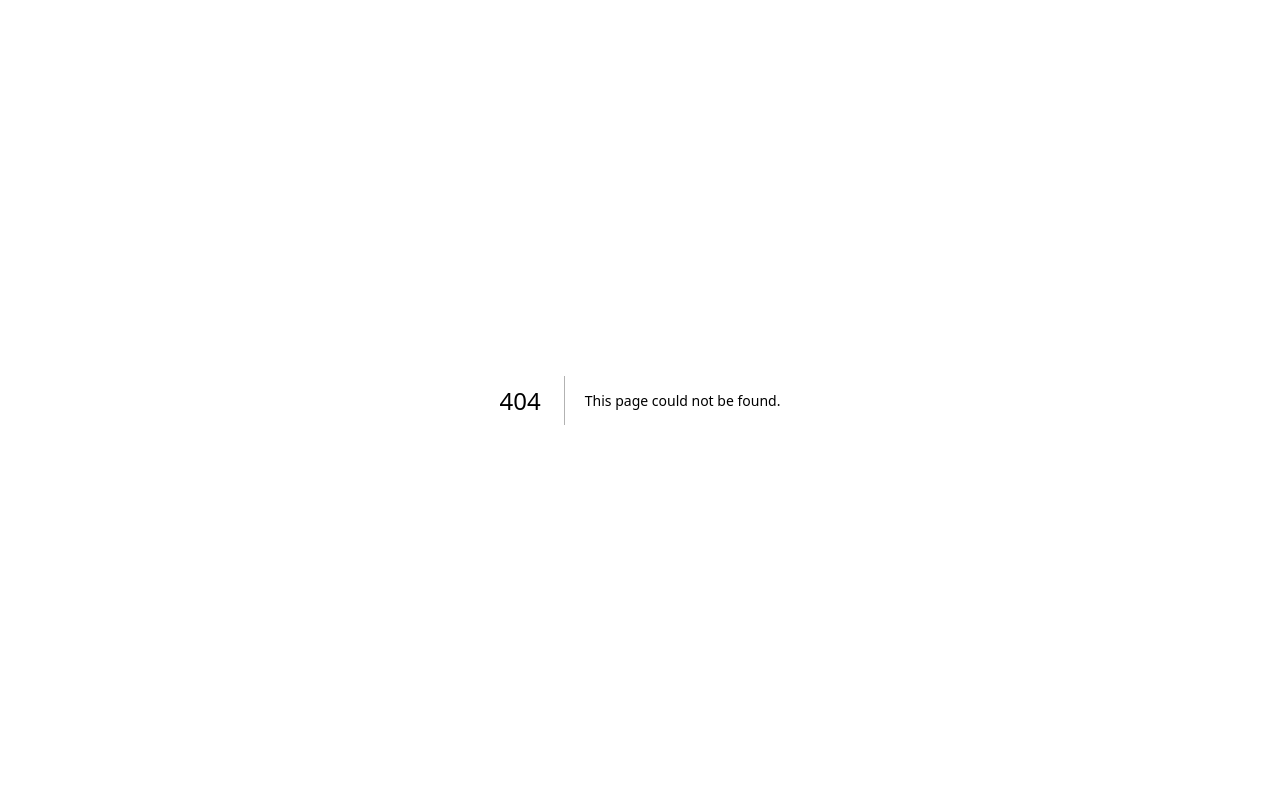
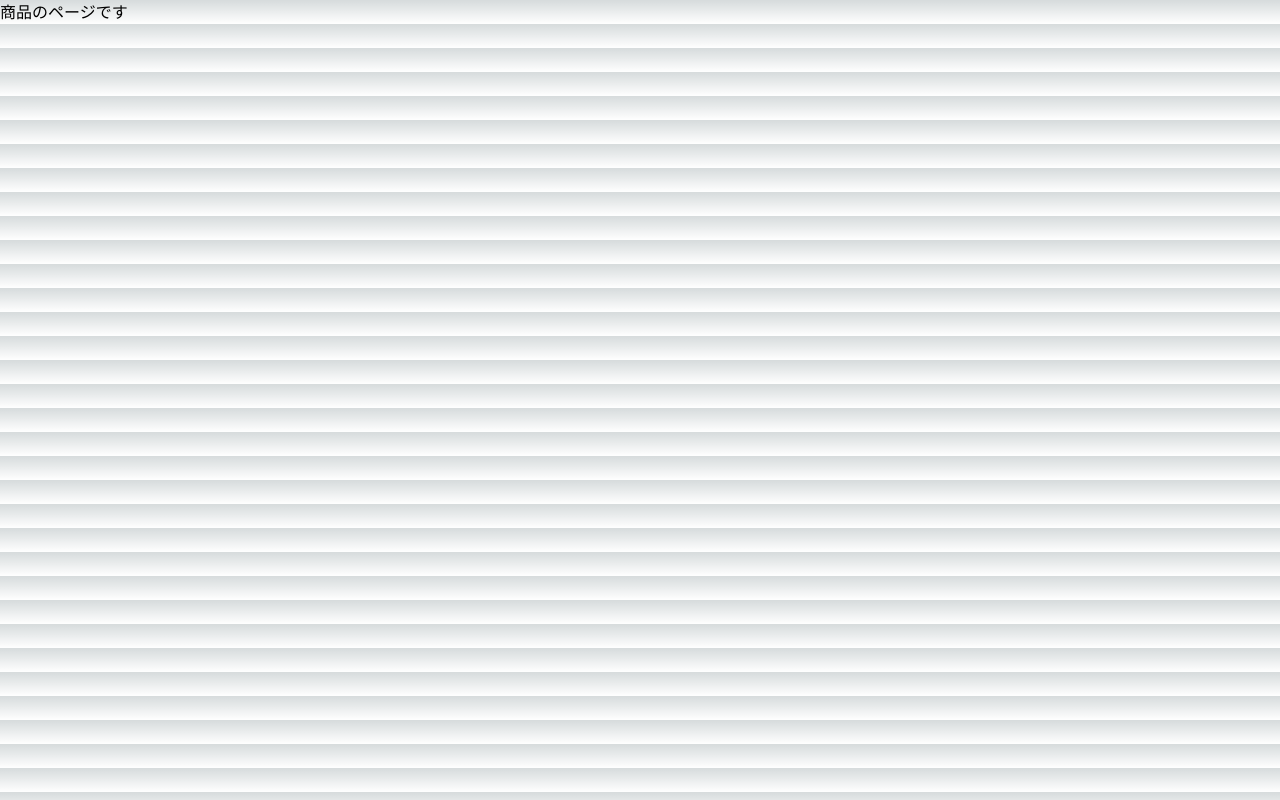
Before and after one commit to teppei1994667/nextjs_practice, a Next.js app: page /products/1 in a window 1280 px wide. Before the commit this address had no page. Built offline with nearby package versions, Linux system fonts and the light colour scheme.

Commit message:
Dynamic Routing 試す

```diff
--- /dev/null
+++ b/pages/products/[name].tsx
@@ -0,0 +1,7 @@
+const Name = () => {
+	return (
+		<h1>商品のページです</h1>
+	)
+}
+
+export default Name
```
